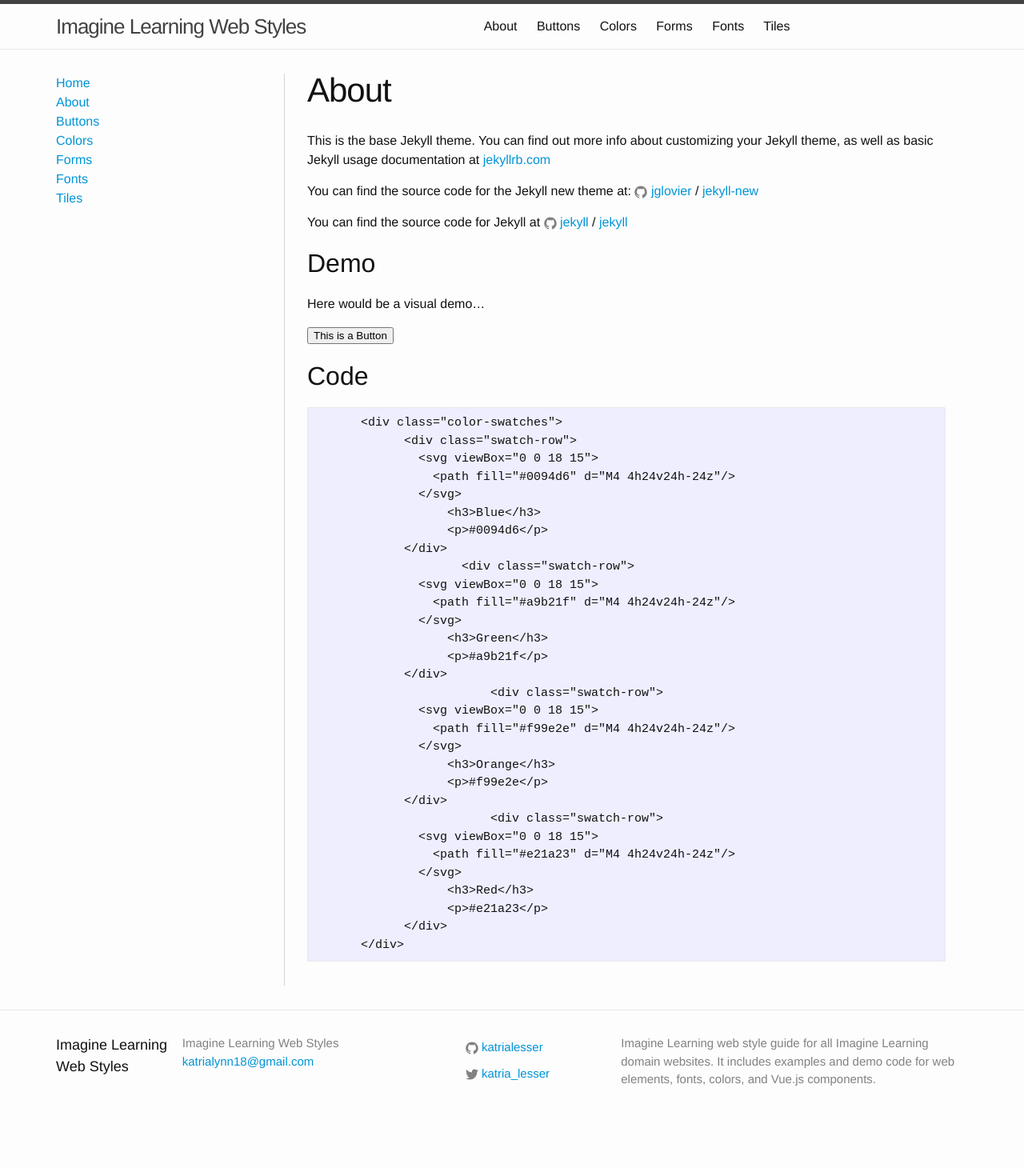
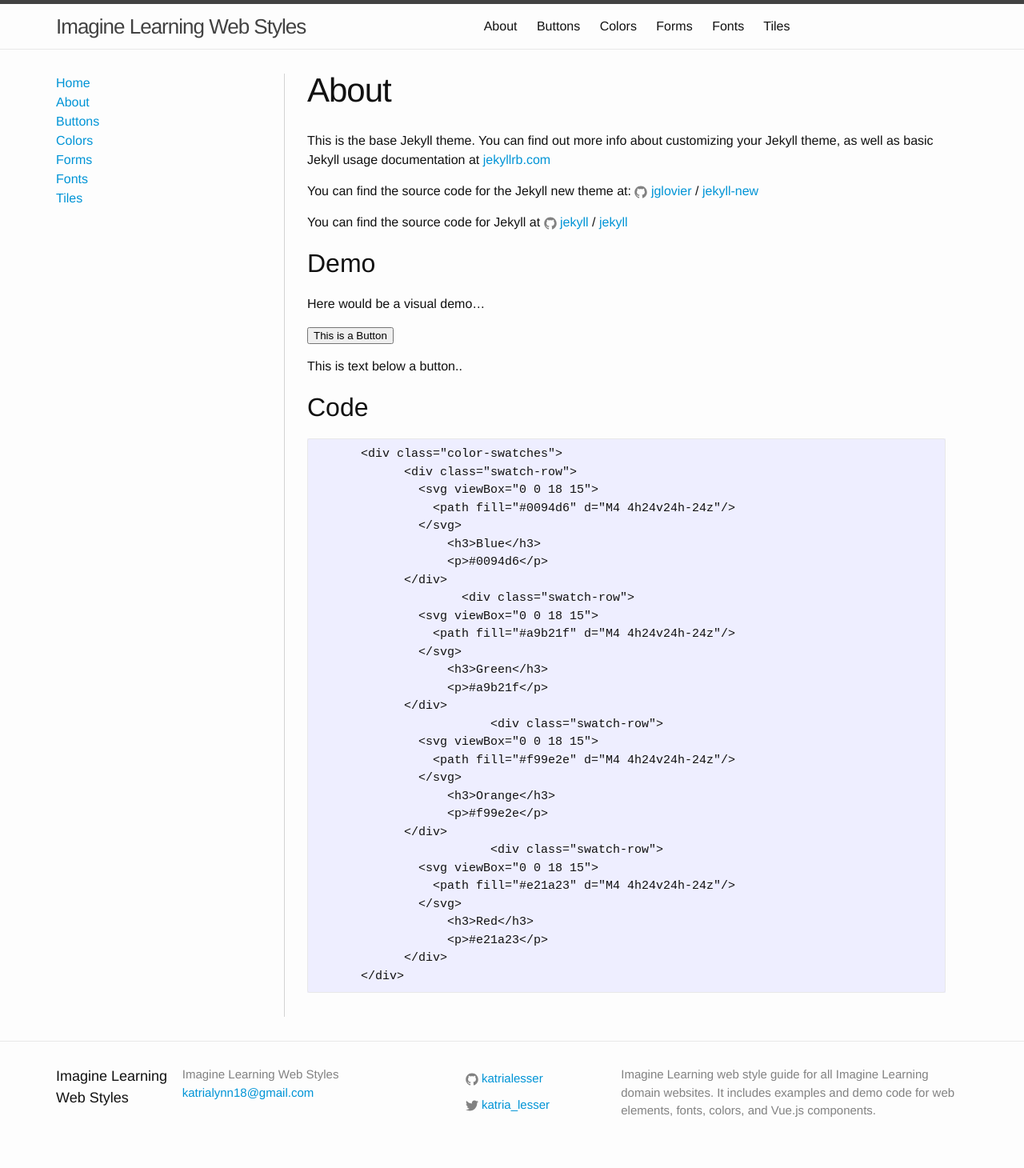
Before and after one commit to katrialesser/IL-Web-Styles, a Jekyll site: the page built from Pages/about.md, in a window 1280 px wide. Shown: the whole page at 80% size. Built offline with Jekyll 4.4.1, drawn with Linux system fonts in a browser that asks for light colours; before the commit the page ends 1421 px from its top, so only the background shows below that.

Commit message:
testing w button

```diff
--- a/Pages/about.md
+++ b/Pages/about.md
@@ -21,6 +21,8 @@ You can find the source code for Jekyll at
 Here would be a visual demo...
 
 <button class="il-button il-il">This is a Button</button>
+
+This is text below a button..
 
 ## Code
 
```
